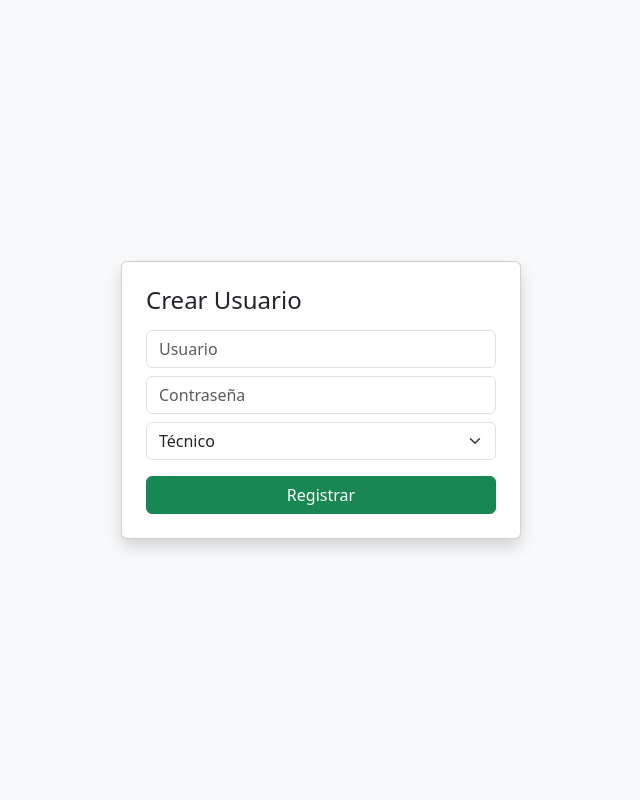
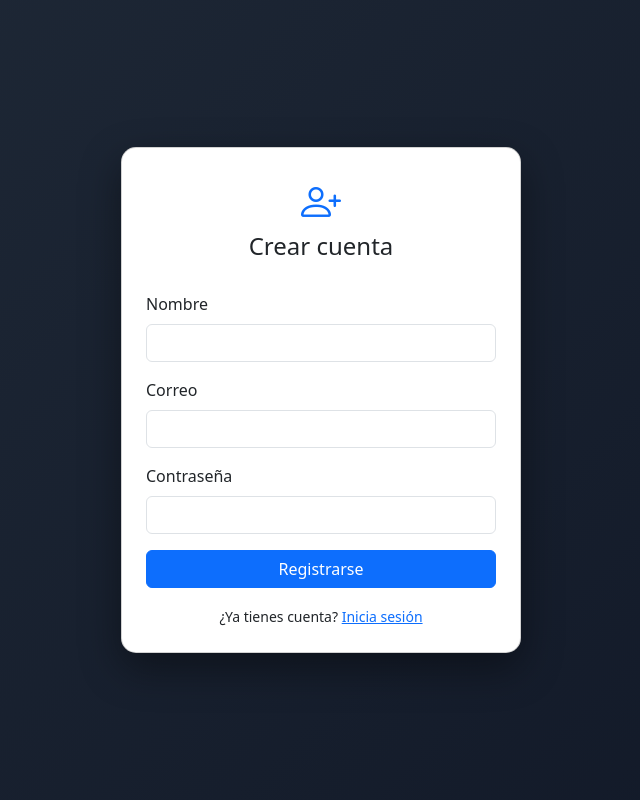
Before and after one commit to 25303067-ship-it/medmaint, a Flask app: page /register in a window 1280 px wide. Shown: the whole page, without its empty margins (319-959 px from the left). Run offline with Flask 3, Linux system fonts and the light colour scheme.

Commit message:
Add files via upload

```diff
--- a/app.py
+++ b/app.py
@@ -6,12 +6,13 @@ from datetime import datetime
 
 app = Flask(__name__)
 
-# =========================
+# ==============================
 # CONFIGURACIÓN
-# =========================
+# ==============================
 
 app.config["SECRET_KEY"] = os.environ.get("SECRET_KEY", "medmaint_secret_key")
 
+# Cookies seguras para Render (HTTPS)
 app.config["SESSION_COOKIE_SECURE"] = True
 app.config["SESSION_COOKIE_HTTPONLY"] = True
 app.config["SESSION_COOKIE_SAMESITE"] = "Lax"
@@ -29,9 +30,9 @@ app.config["SQLALCHEMY_TRACK_MODIFICATIONS"] = False
 
 db = SQLAlchemy(app)
 
-# =========================
+# ==============================
 # MODELOS
-# =========================
+# ==============================
 
 class Usuario(db.Model):
     __tablename__ = "usuario"
@@ -40,6 +41,7 @@ class Usuario(db.Model):
     nombre = db.Column(db.String(100), nullable=False)
     email = db.Column(db.String(100), unique=True, nullable=False)
     password = db.Column(db.String(200), nullable=False)
+
 
 class Equipo(db.Model):
     __tablename__ = "equipo"
@@ -52,25 +54,25 @@ class Equipo(db.Model):
     ubicacion = db.Column(db.String(100))
     fecha_registro = db.Column(db.DateTime, default=datetime.utcnow)
 
+
 class Orden(db.Model):
     __tablename__ = "orden"
 
     id = db.Column(db.Integer, primary_key=True)
     descripcion = db.Column(db.Text, nullable=False)
     fecha = db.Column(db.DateTime, default=datetime.utcnow)
+
     equipo_id = db.Column(db.Integer, db.ForeignKey("equipo.id"))
     equipo = db.relationship("Equipo", backref=db.backref("ordenes", lazy=True))
 
-# =========================
-# CREAR TABLAS AUTOMÁTICAMENTE
-# =========================
 
+# Crear tablas automáticamente
 with app.app_context():
     db.create_all()
 
-# =========================
+# ==============================
 # RUTAS
-# =========================
+# ==============================
 
 @app.route("/")
 def index():
@@ -82,15 +84,21 @@ def index():
 
     return render_template("index.html", ordenes=ordenes, equipos=equipos)
 
-# -------------------------
+
+# ==============================
 # LOGIN
-# -------------------------
+# ==============================
 
 @app.route("/login", methods=["GET", "POST"])
 def login():
     if request.method == "POST":
+
         email = request.form.get("email")
         password = request.form.get("password")
+
+        if not email or not password:
+            flash("Todos los campos son obligatorios")
+            return redirect(url_for("login"))
 
         usuario = Usuario.query.filter_by(email=email).first()
 
@@ -103,25 +111,33 @@ def login():
 
     return render_template("login.html")
 
-# -------------------------
+
+# ==============================
 # REGISTRO
-# -------------------------
+# ==============================
 
 @app.route("/register", methods=["GET", "POST"])
 def register():
     if request.method == "POST":
+
         nombre = request.form.get("nombre")
         email = request.form.get("email")
-        password = generate_password_hash(request.form.get("password"))
+        password_raw = request.form.get("password")
+
+        if not nombre or not email or not password_raw:
+            flash("Todos los campos son obligatorios")
+            return redirect(url_for("register"))
 
         if Usuario.query.filter_by(email=email).first():
             flash("El usuario ya existe")
             return redirect(url_for("register"))
 
+        password_hash = generate_password_hash(password_raw)
+
         nuevo_usuario = Usuario(
             nombre=nombre,
             email=email,
-            password=password
+            password=password_hash
         )
 
         db.session.add(nuevo_usuario)
@@ -132,18 +148,20 @@ def register():
 
     return render_template("register.html")
 
-# -------------------------
+
+# ==============================
 # LOGOUT
-# -------------------------
+# ==============================
 
 @app.route("/logout")
 def logout():
     session.clear()
     return redirect(url_for("login"))
 
-# -------------------------
+
+# ==============================
 # AGREGAR EQUIPO
-# -------------------------
+# ==============================
 
 @app.route("/agregar_equipo", methods=["POST"])
 def agregar_equipo():
@@ -163,18 +181,26 @@ def agregar_equipo():
 
     return redirect(url_for("index"))
 
-# -------------------------
+
+# ==============================
 # AGREGAR ORDEN
-# -------------------------
+# ==============================
 
 @app.route("/agregar_orden", methods=["POST"])
 def agregar_orden():
     if "user_id" not in session:
         return redirect(url_for("login"))
 
+    descripcion = request.form.get("descripcion")
+    equipo_id = request.form.get("equipo_id")
+
+    if not descripcion or not equipo_id:
+        flash("Datos incompletos")
+        return redirect(url_for("index"))
+
     nueva_orden = Orden(
-        descripcion=request.form.get("descripcion"),
-        equipo_id=request.form.get("equipo_id")
+        descripcion=descripcion,
+        equipo_id=equipo_id
     )
 
     db.session.add(nueva_orden)
@@ -182,9 +208,10 @@ def agregar_orden():
 
     return redirect(url_for("index"))
 
-# =========================
+
+# ==============================
 # PRODUCCIÓN
-# =========================
+# ==============================
 
 if __name__ == "__main__":
     port = int(os.environ.get("PORT", 10000))
--- a/templates/register.html
+++ b/templates/register.html
@@ -1,25 +1,77 @@
 <!DOCTYPE html>
-<html>
+<html lang="es">
 <head>
-    <title>Registro - MedMaint</title>
+    <meta charset="UTF-8">
+    <title>Registro | MedMaint</title>
+    <meta name="viewport" content="width=device-width, initial-scale=1.0">
+
     <link href="https://cdn.jsdelivr.net/npm/bootstrap@5.3.2/dist/css/bootstrap.min.css" rel="stylesheet">
+    <link href="https://cdn.jsdelivr.net/npm/bootstrap-icons@1.11.1/font/bootstrap-icons.css" rel="stylesheet">
+
+    <style>
+        body {
+            background: linear-gradient(135deg, #1f2937, #111827);
+            height: 100vh;
+            display: flex;
+            align-items: center;
+            justify-content: center;
+        }
+
+        .card-register {
+            width: 100%;
+            max-width: 400px;
+            border-radius: 15px;
+            box-shadow: 0 15px 40px rgba(0,0,0,0.4);
+        }
+    </style>
 </head>
-<body class="bg-light d-flex justify-content-center align-items-center vh-100">
+<body>
 
-<div class="card p-4 shadow" style="width: 400px;">
-    <h4 class="mb-3">Crear Usuario</h4>
+<div class="card card-register p-4">
+
+    <div class="text-center mb-4">
+        <i class="bi bi-person-plus fs-1 text-primary"></i>
+        <h4>Crear cuenta</h4>
+    </div>
+
+    {% with messages = get_flashed_messages() %}
+        {% if messages %}
+            <div class="alert alert-danger text-center">
+                {{ messages[0] }}
+            </div>
+        {% endif %}
+    {% endwith %}
 
     <form method="POST">
-        <input type="text" name="usuario" class="form-control mb-2" placeholder="Usuario" required>
-        <input type="password" name="clave" class="form-control mb-2" placeholder="Contraseña" required>
 
-        <select name="rol" class="form-select mb-3">
-            <option value="tecnico">Técnico</option>
-            <option value="admin">Administrador</option>
-        </select>
+        <div class="mb-3">
+            <label class="form-label">Nombre</label>
+            <input type="text" name="nombre" class="form-control" required>
+        </div>
 
-        <button class="btn btn-success w-100">Registrar</button>
+        <div class="mb-3">
+            <label class="form-label">Correo</label>
+            <input type="email" name="email" class="form-control" required>
+        </div>
+
+        <div class="mb-3">
+            <label class="form-label">Contraseña</label>
+            <input type="password" name="password" class="form-control" required>
+        </div>
+
+        <button type="submit" class="btn btn-primary w-100">
+            Registrarse
+        </button>
+
     </form>
+
+    <div class="text-center mt-3">
+        <small>
+            ¿Ya tienes cuenta?
+            <a href="{{ url_for('login') }}">Inicia sesión</a>
+        </small>
+    </div>
+
 </div>
 
 </body>
```
